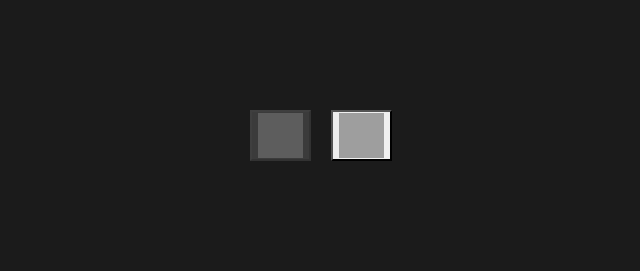
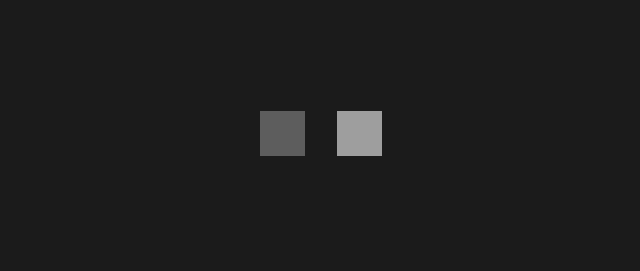
Before and after one commit to AbhikChowdhury6/handcam, a Flask app: page / in a window 1280 px wide. Shown: the part 975-1246 px from the top of the page, without its empty margins (319-959 px from the left). Run offline with Flask 2, Linux system fonts and the light colour scheme; some libraries are stand-ins or nearby versions; grey boxes are pictures that could not be loaded.

Commit message:
made buttons on timeline invisible so it looks less janky

```diff
--- a/PythonApplication1/templates/index.html
+++ b/PythonApplication1/templates/index.html
@@ -157,13 +157,16 @@
         border-color: transparent transparent transparent white;
       }
 
-      .timeline time button {
+      .timeline time {
         display: block;
         font-size: 1.2rem;
         font-weight: bold;
         margin-bottom: 8px;
       }
-
+      .timeline button {
+          background: transparent;
+          border: none !important;
+      }
 
       /* TIMELINE ARROWS
 –––––––––––––––––––––––––––––––––––––––––––––––––– */
```
